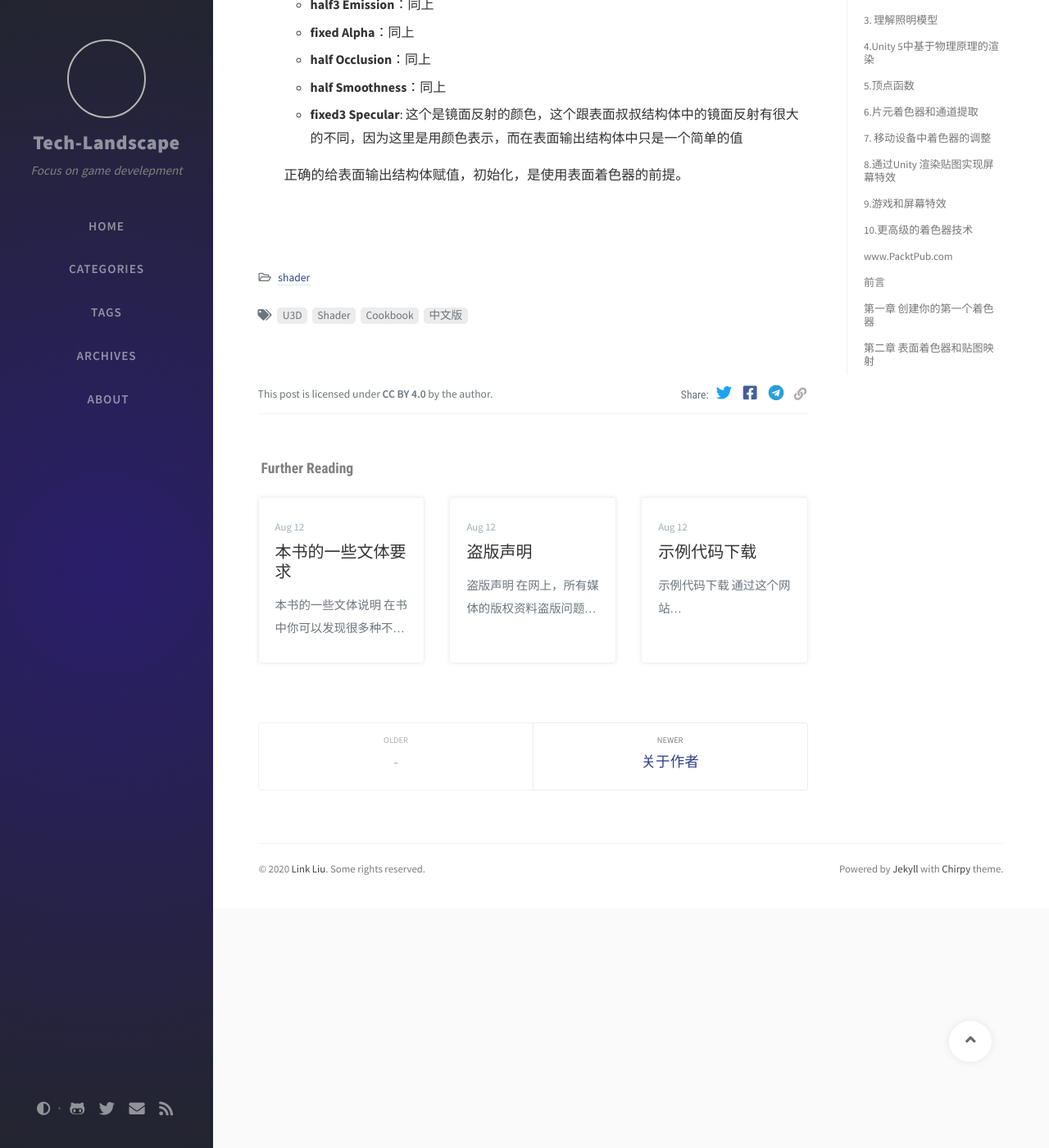
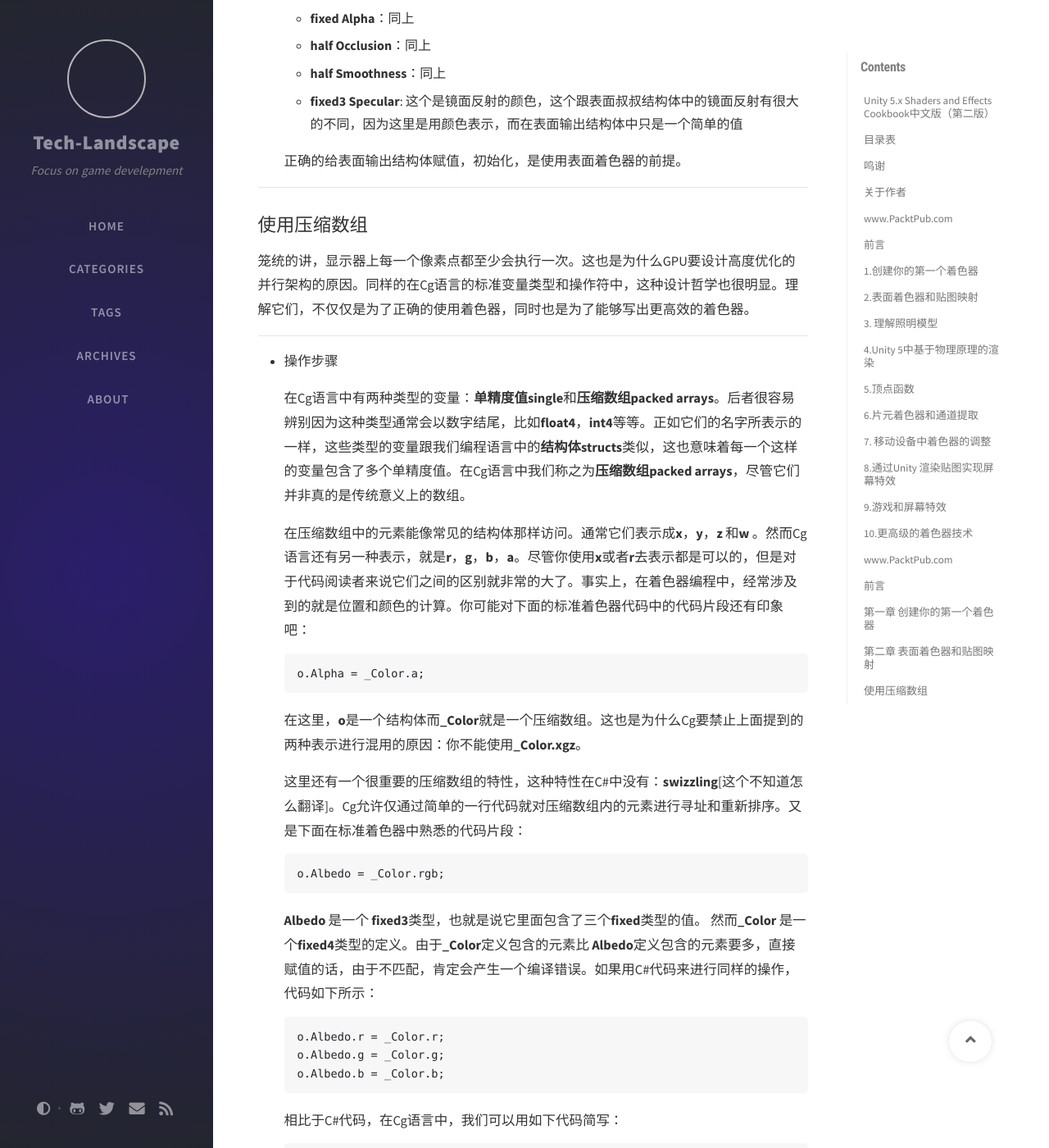
Before and after one commit to linkliu/tech-landscape, a Jekyll site: the page built from _posts/2020-08-04-Unity 5.x Shaders and Effects Cookbook中文版翻译（第二版）.md, in a window 1280 px wide and 1400 px high, scrolled down 40499 px. Shown: the whole window at 82% size. Built offline with Jekyll 4.4.1, drawn with Linux system fonts in a browser that asks for light colours; nearby versions of some CDN libraries; comment, search, counter and statistics services are not loaded; some of the changed text lies outside the part shown.

````diff
--- a/_posts/2020-08-04-Unity 5.x Shaders and Effects Cookbook中文版翻译（第二版）.md
+++ b/_posts/2020-08-04-Unity 5.x Shaders and Effects Cookbook中文版翻译（第二版）.md
@@ -116,12 +116,11 @@ tags: [U3D, Shader,Cookbook,中文版]
 
   - [原理介绍](#SSTM_how_it_works)
 
-- 使用压缩数组
-
-  - 操作步骤
+- [使用压缩数组](#UPA)
+  - [操作步骤](#UPA_how_to_do_it)
     - 压缩矩阵
 
-  - 额外内容
+  - [额外内容](#UPA_see_also)
 
 - 向着色器添加贴图
 
@@ -1598,3 +1597,104 @@ void surf (Input IN, inout SurfaceOutput o)
 
 
   正确的给表面输出结构体赋值，初始化，是使用表面着色器的前提。
+
+
+***
+
+
+
+
+
+
+
+## 使用压缩数组<span id = "UPA">
+
+笼统的讲，显示器上每一个像素点都至少会执行一次。这也是为什么GPU要设计高度优化的并行架构的原因。同样的在Cg语言的标准变量类型和操作符中，这种设计哲学也很明显。理解它们，不仅仅是为了正确的使用着色器，同时也是为了能够写出更高效的着色器。
+
+***
+- 操作步骤<span id="UPA_how_to_do_it">
+
+  在Cg语言中有两种类型的变量：**单精度值single**和**压缩数组packed arrays**。后者很容易辨别因为这种类型通常会以数字结尾，比如**float4**，**int4**等等。正如它们的名字所表示的一样，这些类型的变量跟我们编程语言中的**结构体structs**类似，这也意味着每一个这样的变量包含了多个单精度值。在Cg语言中我们称之为**压缩数组packed arrays**，尽管它们并非真的是传统意义上的数组。
+
+  在压缩数组中的元素能像常见的结构体那样访问。通常它们表示成**x**，**y**，**z** 和**w** 。然而Cg语言还有另一种表示，就是**r**，**g**，**b**，**a**。尽管你使用**x**或者**r**去表示都是可以的，但是对于代码阅读者来说它们之间的区别就非常的大了。事实上，在着色器编程中，经常涉及到的就是位置和颜色的计算。你可能对下面的标准着色器代码中的代码片段还有印象吧：
+
+  ```
+  o.Alpha = _Color.a;
+  ```
+
+  在这里，**o**是一个结构体而**_Color**就是一个压缩数组。这也是为什么Cg要禁止上面提到的两种表示进行混用的原因：你不能使用**_Color.xgz**。
+
+  这里还有一个很重要的压缩数组的特性，这种特性在C#中没有：**swizzling**[这个不知道怎么翻译]。Cg允许仅通过简单的一行代码就对压缩数组内的元素进行寻址和重新排序。又是下面在标准着色器中熟悉的代码片段：
+
+  ```
+  o.Albedo = _Color.rgb;
+  ```
+
+  **Albedo** 是一个 **fixed3**类型，也就是说它里面包含了三个**fixed**类型的值。 然而**_Color** 是一个**fixed4**类型的定义。由于**_Color**定义包含的元素比 **Albedo**定义包含的元素要多，直接赋值的话，由于不匹配，肯定会产生一个编译错误。如果用C#代码来进行同样的操作，代码如下所示：
+
+  ```
+  o.Albedo.r = _Color.r;
+  o.Albedo.g = _Color.g;
+  o.Albedo.b = _Color.b;
+  ```
+
+  相比于C#代码，在Cg语言中，我们可以用如下代码简写：
+
+  ```
+  o.Albedo = _Color.rgb;
+  ```
+
+  Cg语言也允许对元素进行重新排序。比如，通过**_Color.bgr**这个代码去交换红色和蓝色通道的颜色。
+
+  最后要讲一点，当一个单精度值赋值给压缩数组时，这个值会被复制到压缩数组的所有元素中去：
+
+  ```
+  o.Albedo = 0; // Black =(0,0,0)
+  o.Albedo = 1; // White =(1,1,1)
+  ```
+
+  这个就是Cg语言中的**smearing**特性。
+
+  **Swizzling**还可以被用作表达式的左值，不过仅当压缩数组的具体元素能被这样使用：
+
+  ```
+  o.Albedo.rg = _Color.rg;
+  ```
+
+  上面这种特性，叫做**masking**.
+
+  ***
+
+  **压缩矩阵**
+
+  真正发挥**swizzling**特性潜力的是在它应用于压缩矩阵的时候。Cg语言允许像**float4x4**这种类型，这是一个四行四列的矩阵。你可以使用***_mRC***标记访问矩阵中的单个元素，**R**表示元素所在的行而**C**表示元素所在的列：
+
+  ```
+  float4x4 matrix;
+  // ...
+  float first = matrix._m00;
+  float last = matrix._m33;
+  ```
+
+  **_mRC**标记还可以接连使用：
+
+  ```
+  float4 diagonal = matrix._m00_m11_m22_m33;
+  ```
+
+  如果要获取矩阵的整行，可以使用中括号：
+
+  ```
+  float4 firstRow = matrix[0];
+  // Equivalent to
+  float4 firstRow = matrix._m00_m01_m02_m03;
+  ```
+  ***
+
+
+
+- 额外内容<span id="UPA_see_also">
+
+  压缩数组是Cg语言中最棒的特性之一，你可以从下面的连接获得关于压缩数组的更多信息：
+
+  [http://http.developer.nvidia.com/CgTutorial/cg_tutorial_chapter02.html](http://http.developer.nvidia.com/CgTutorial/cg_tutorial_chapter02.html)
````
Also changed, not shown: _posts/2020-12-09-使用压缩数组.md (+2 -2 lines), _posts/2020-12-11-向着色器添加贴图.md (added, +38 -0 lines).
